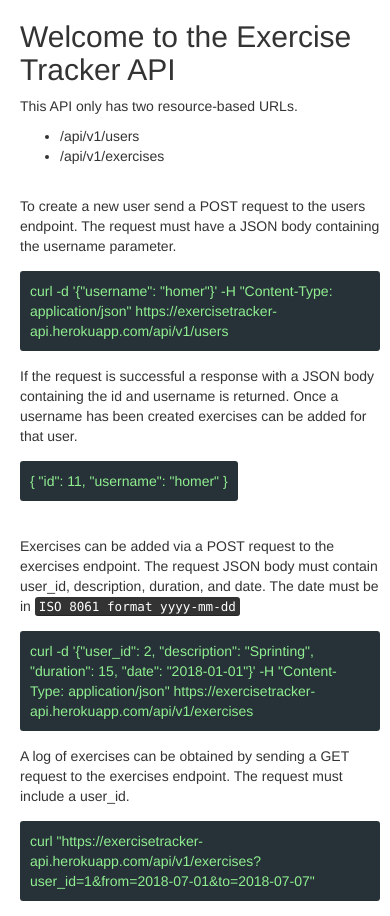
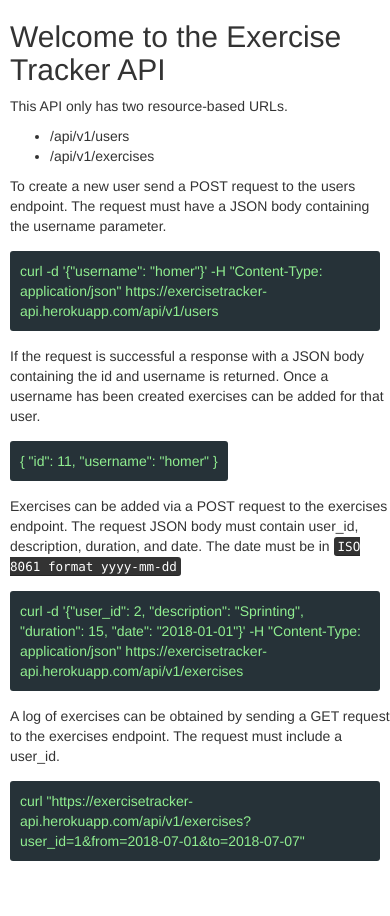
Before and after one commit to Pherang/exercisetracker-api, a Flask app: page / in a window 390 px wide. After the commit the page ends 861 px from the top, so only its background shows below. Run offline with Flask 2, Linux system fonts and the light colour scheme; some libraries are stand-ins or nearby versions.

Commit message:
Added CSS to make instruction page responsive

```diff
--- a/app/static/base.css
+++ b/app/static/base.css
@@ -1,6 +1,11 @@
 /*  #263238 bluegrey 900 */
-.div__left-margin {
-  margin-left: 20px;
+
+.content {
+  min-width: 400px;
+  margin: 0 auto;
+  overflow-wrap: break-word;
+  padding-left: 10px;
+  padding-right: 10px;
 }
 
 .codeblock {
@@ -17,3 +22,10 @@
 .codeblock--preformat {
   white-space: pre;
 }
+
+@media screen and (min-width: 900px){
+  .content {
+    width: 900px;
+  }
+
+}
--- a/app/templates/base.html
+++ b/app/templates/base.html
@@ -7,22 +7,20 @@
 
 {% block content %}
 
-<div class="div__left-margin">
+<div class="content">
   <h2>Welcome to the Exercise Tracker API</h2>
-</div>
-<div class="fluid-container div__left-margin">
   <p> This API only has two resource-based URLs. </p>
 
   <ul>
     <li> /api/v1/users </li>
     <li> /api/v1/exercises </li>
   </ul>
-<br>
 
   <p>
   To create a new user send a POST request to the users endpoint.
   The request must have a JSON body containing the username parameter.
   </p>
+
   <div class="codeblock">
     curl -d '{"username": "homer"}' -H "Content-Type: application/json" https://exercisetracker-api.herokuapp.com/api/v1/users
   </div>
@@ -36,8 +34,6 @@
       "username": "homer"
   }
   </div>
-<br>
-<br>
   <p>
     Exercises can be added via a POST request to the exercises endpoint. The request JSON body must contain user_id, description, duration, and date. The date must be in <kbd>ISO 8061 format yyyy-mm-dd</kbd>
   </p>
@@ -46,7 +42,6 @@
   curl -d '{"user_id": 2, "description": "Sprinting", "duration": 15, "date": "2018-01-01"}' -H "Content-Type: application/json" https://exercisetracker-api.herokuapp.com/api/v1/exercises
   </div>
 
-
   <p>
    A log of exercises can be obtained by sending a GET request to the exercises endpoint. The request must include a user_id.
   </p>
@@ -54,5 +49,5 @@
   <div class="codeblock">
   curl "https://exercisetracker-api.herokuapp.com/api/v1/exercises?user_id=1&from=2018-07-01&to=2018-07-07"
   </div>
-
+</div>
 {% endblock %}
```
Also changed, not shown: README.md, 1 other file. Lines whose indentation alone changed are shown as unchanged.
